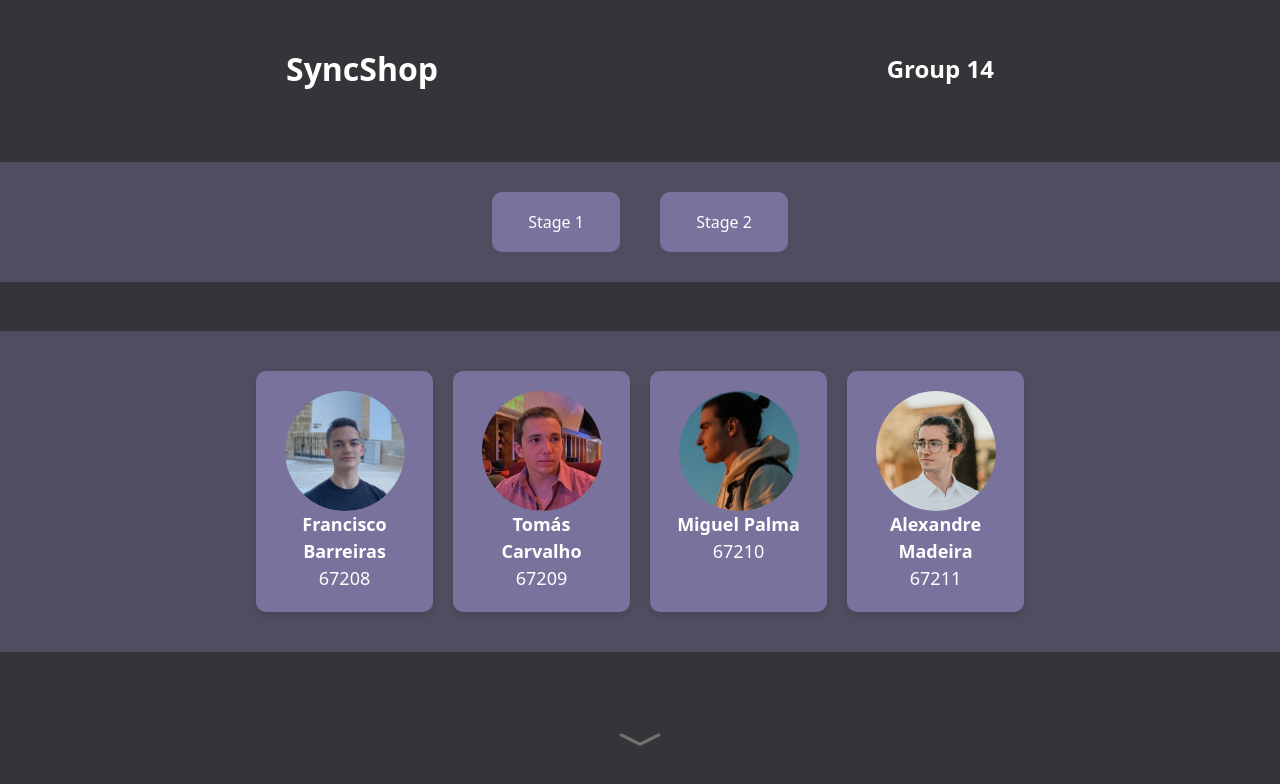
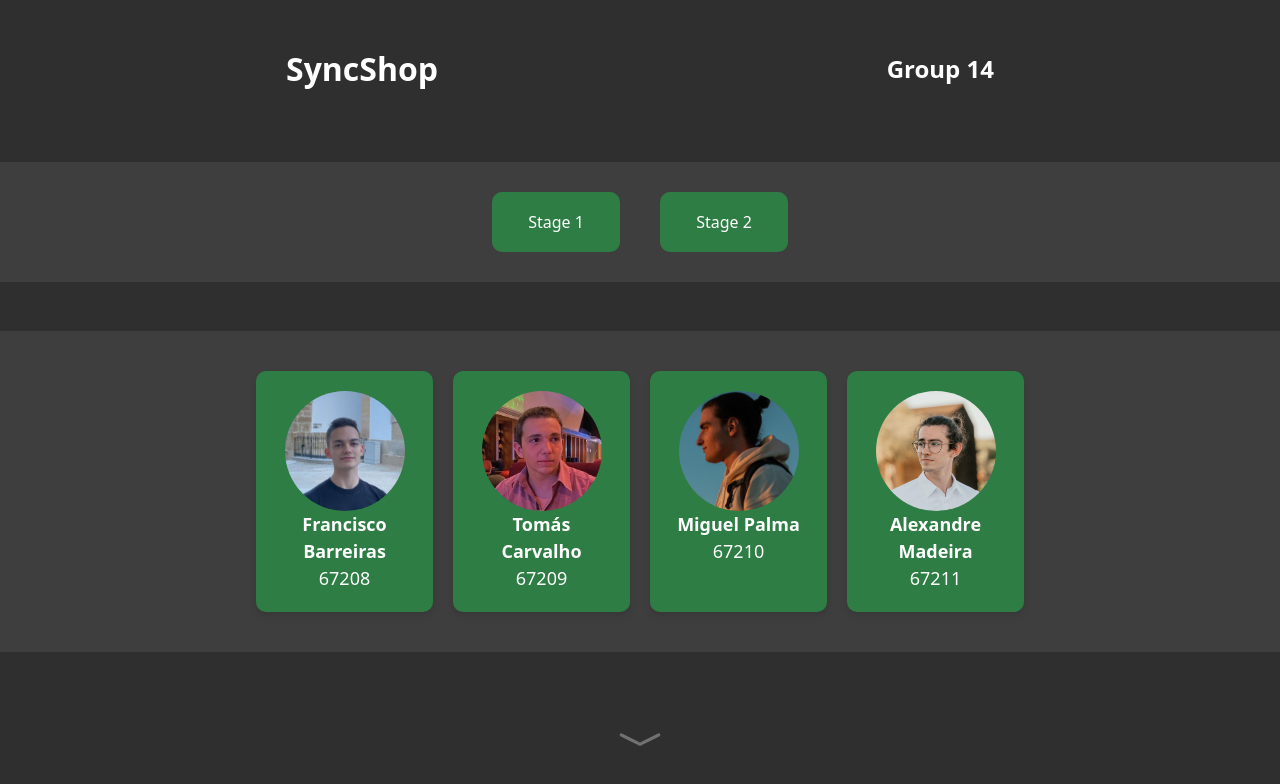
Before and after one commit to tomascarvalho7/ipm-group14-2324, a React (Vite) app in the folder website/: page / in a window 1280 px wide. Shown: the top 784 px of the page. Built offline with nearby package versions, Linux system fonts and the light colour scheme; the HTML template or start-up script is replaced by a standard one.

Commit message:
updated colors with variables

```diff
--- a/website/public/styles/App.css
+++ b/website/public/styles/App.css
@@ -1,8 +1,14 @@
 #root {
-  background-color: #353438;
   text-align: center;
   width: 100%;
   height: 100%;
+
+  --primary: #2E7D44;
+  --accent: #21AC49;
+  --secondary: #A89780;
+  --bg: #2F2F2F;
+  --bg-accent: #3E3E3E;
+  --text-color: #fff;
 }
 
 .card {
@@ -34,6 +40,7 @@
 
 
 .scrollable-two-screens {
+  background-color: var(--bg);
   height: 100vh; /* Set the height of the container to the viewport height */
   position: relative;
   overflow: hidden; /* Hide overflow content */
--- a/website/public/styles/authors.css
+++ b/website/public/styles/authors.css
@@ -1,6 +1,6 @@
 
 .authors-section {
-  background-color: #4f4d5f;
+  background-color: var(--bg-accent);
   padding: 40px 0; /* Adjust the top and bottom padding as needed */
   text-align: center;
   width: 100%;
@@ -15,7 +15,7 @@
 }
 
 .author-card {
-  background-color: #78729C;
+  background-color: var(--primary);
   padding: 20px;
   border-radius: 10px;
   box-shadow: 0px 4px 6px rgba(0, 0, 0, 0.1);
@@ -27,7 +27,7 @@
 }
 
 .selected-card {
-  background-color: #9B8CEF;
+  background-color: var(--accent);
   padding: 20px;
   border-radius: 5px;
   box-shadow: 0px 4px 6px rgba(0, 0, 0, 0.1);
@@ -39,7 +39,7 @@
 }
 
 .author-card:hover {
-  background-color: #9B8CEF;
+  background-color: var(--accent);
   transform: scale(1.1);
   border-radius: 2px;
   transition: 0.25s all ease-in-out;
@@ -95,7 +95,7 @@
   flex-direction: column;
   justify-content:flex-start;
   align-items: flex-start;
-  background-color: #78729C;
+  background-color: var(--primary);
   border-radius: 10px;
   margin: 100px;
   width: 75%;
--- a/website/public/styles/stages.css
+++ b/website/public/styles/stages.css
@@ -5,7 +5,7 @@
     align-items: center;
     width: 100%;
     height: 15vh;
-    background-color:  #4f4d5f;
+    background-color:  var(--bg-accent);
 
 }
 
@@ -17,7 +17,7 @@
     border-radius: 10px;
     width: 10vw;
     height: 50%;
-    background-color: #78729C;
+    background-color: var(--primary);
     color: white;
 }
 
@@ -42,7 +42,7 @@
     flex-direction: column;
     justify-content:flex-start;
     align-items: flex-start;
-    background-color: #78729C;
+    background-color: var(--primary);
     border-radius: 10px;
     margin: 100px;
     width: 75%;
--- a/website/src/App.tsx
+++ b/website/src/App.tsx
@@ -2,10 +2,10 @@ import { AuthorsSection } from './AuthorsSection';
 import { Author } from './routes/Author'
 import { createBrowserRouter, RouterProvider, Outlet, Navigate } from 'react-router-dom';
 import { TopBar } from './TopBar';
-import { Home } from './routes/Home';
 import { useEffect, useState } from 'react';
 import { StageList } from './StageList';
 import { StagePage } from './routes/StagePage';
+import { Home } from './routes/home';
 
 function App() {
 
```
Also changed, not shown: website/src/StagesSection.tsx (deleted, +0 -36 lines).
